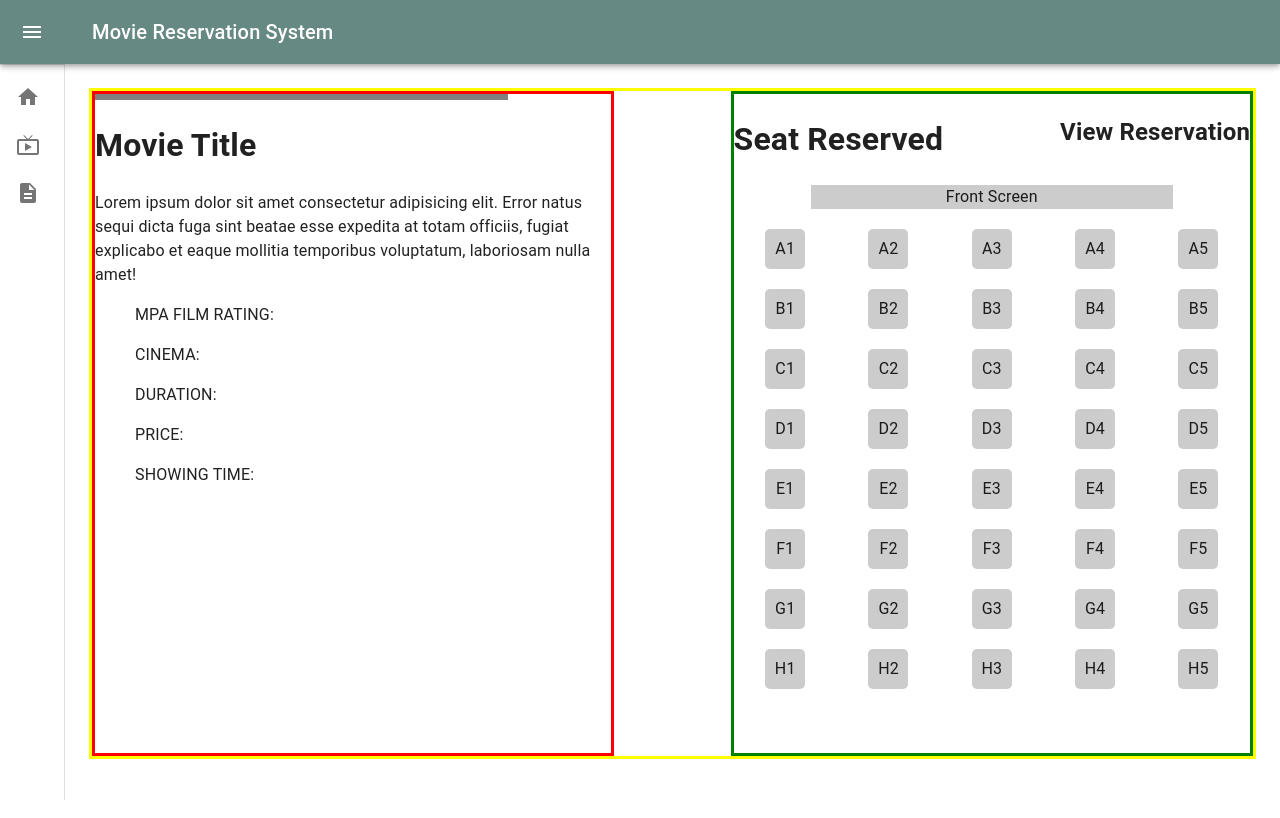
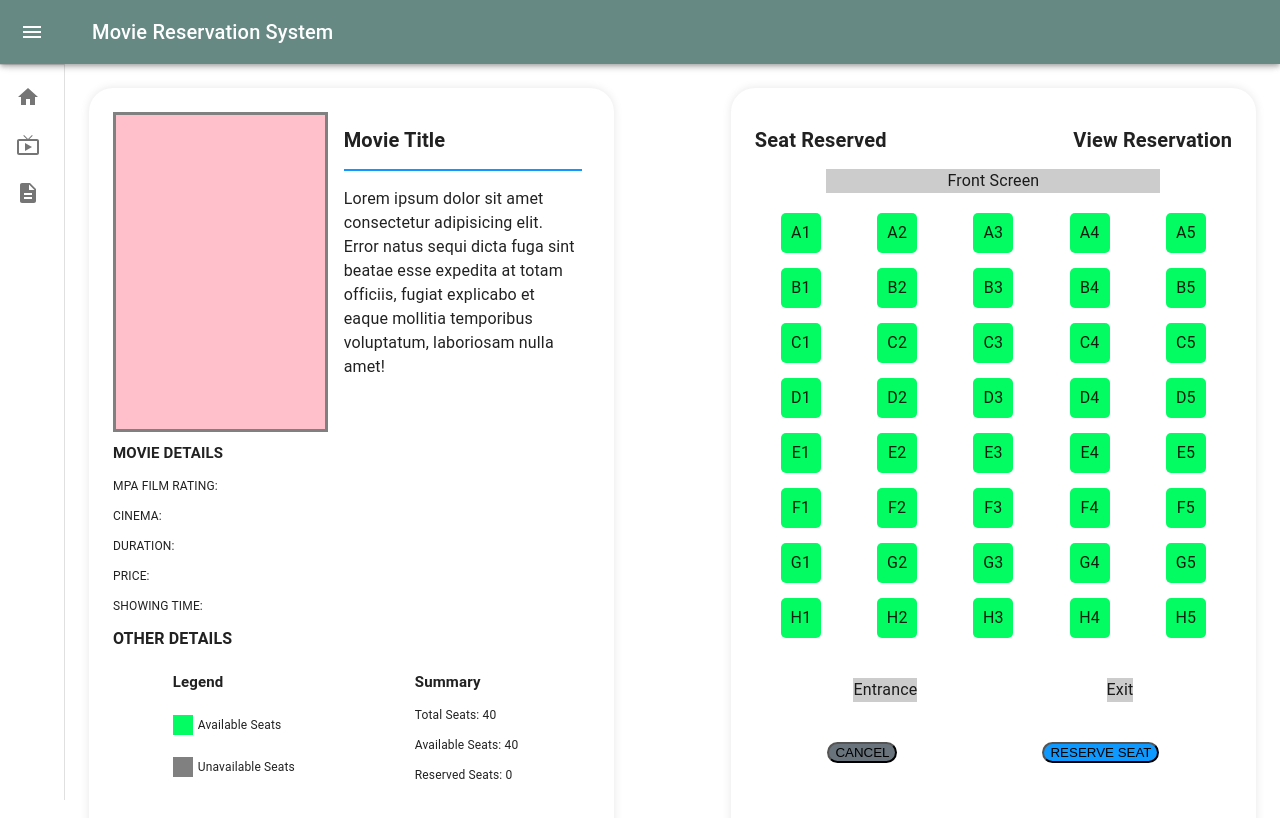
Before and after one commit to aryanclaire/MovieReservation, a React (Create React App) app: page /movies in a window 1280 px wide. Shown: the top 818 px of the page. Built offline with nearby package versions, Linux system fonts and the light colour scheme.

Commit message:
done to be revised

```diff
--- a/src/pages/Movies/Movies.jsx
+++ b/src/pages/Movies/Movies.jsx
@@ -1,43 +1,81 @@
-import React from 'react';
+import React, { useState } from 'react';
 import '../../styles/MovieDetails.css';
-// import dan from '../../dan.jpg';
-
-
 
 function Movies() {
-
     const rows = 8;
     const seatsPerRow = 5;
+
+    // Initialize seat reservation state
+    const [reservedSeats, setReservedSeats] = useState([]);
+
+    // Function to handle seat click
+    const handleSeatClick = (row, seat) => {
+        const seatId = `${row}${seat}`;
+        if (reservedSeats.includes(seatId)) {
+            // If seat is already reserved, unreserve it
+            setReservedSeats(reservedSeats.filter(reservedSeat => reservedSeat !== seatId));
+        } else {
+            // Otherwise, reserve the seat
+            setReservedSeats([...reservedSeats, seatId]);
+        }
+    };
+
+    const totalSeats = rows * seatsPerRow;
+    const availableSeats = totalSeats - reservedSeats.length;
+
     const seatLayout = Array.from({ length: rows }, (_, rowIndex) =>
         Array.from({ length: seatsPerRow }, (_, seatIndex) => ({
             row: String.fromCharCode(65 + rowIndex), // Convert to letters A-H
             seat: seatIndex + 1
         }))
     );
+
     return (
         <div className='main-wrapper'>
             <div className='movieDetails-wrapper'>
               <div className='movieDescription'>
-                <div className='moviePoster'> {/*DASD*/}
-                {/* <img src={dan}/> */}
+                <div className='moviePoster'>
                 </div>
                 <div className='movieTitle'>
+                  <div className='title'>
                     <h1>Movie Title</h1>
+                  </div>
                   <p>Lorem ipsum dolor sit amet consectetur adipisicing elit. Error natus sequi dicta fuga sint beatae esse expedita at totam officiis, fugiat explicabo et eaque mollitia temporibus voluptatum, laboriosam nulla amet!</p>
                 </div>
+              </div>
                 <div className='movieDetails'>
-                        <ul>MPA FILM RATING: </ul>
-                        <ul>CINEMA: </ul>
-                        <ul>DURATION: </ul>
-                        <ul>PRICE: </ul>
-                        <ul>SHOWING TIME: </ul>
+                  <h1>MOVIE DETAILS</h1>
+                  <p>MPA FILM RATING: </p>
+                  <p>CINEMA:</p>
+                  <p>DURATION: </p>
+                  <p>PRICE: </p>
+                  <p>SHOWING TIME: </p>
+                </div>
+                <h1 style={{fontSize:'1em'}}>OTHER DETAILS</h1>
+                <div className='otherDetails'>
+                  <div className='legend'>
+                  <h1>Legend</h1>
+                  <div className='legend-item'>
+                      <div className='legend-box available'></div>
+                      <p className='legend-text'>Available Seats</p>
+                  </div>
+                  <div className='legend-item'>
+                      <div className='legend-box unavailable'></div>
+                      <p className='legend-text'>Unavailable Seats</p>
+                  </div>
+                  </div>
+                  <div className='summary'>
+                    <h1>Summary</h1>
+                    <p>Total Seats: {totalSeats}</p>
+                    <p>Available Seats: {availableSeats}</p>
+                    <p>Reserved Seats: {reservedSeats.length}</p>
                   </div>
                 </div>
             </div>
             <div className='seatLayout-wrapper'>
                 <div className='header'>
                     <h1>Seat Reserved</h1>
-            <h2>View Reservation</h2>
+                    <h1>View Reservation</h1>
                 </div>
                 <div className='screen'>
                     Front Screen
@@ -46,18 +84,28 @@ function Movies() {
                     {seatLayout.map((row, rowIndex) => (
                         <div key={rowIndex} className="row">
                             {row.map(seat => (
-                <div key={`${seat.row}-${seat.seat}`} className="seat">
-                {`${seat.row}${seat.seat}`} {/* Concatenate row letter with seat number */}
+                                <div
+                                    key={`${seat.row}-${seat.seat}`}
+                                    className={`seat ${reservedSeats.includes(`${seat.row}${seat.seat}`) ? 'reserved' : ''}`}
+                                    onClick={() => handleSeatClick(seat.row, seat.seat)}
+                                >
+                                    {`${seat.row}${seat.seat}`}
                                 </div>
                             ))}
                         </div>
                     ))}
                 </div>
-
-
+                <div className='entrance-exit-wrapper'>
+                    <p className='entrance-exit'>Entrance</p>
+                    <p className='entrance-exit'>Exit</p>
+                </div>
+                <div className='buttons'>
+                    <button className='button1'>CANCEL</button>
+                    <button className='button2'>RESERVE SEAT</button>
                 </div>
             </div>
-  )
+        </div>
+    );
 }
 
-export default Movies
+export default Movies;
--- a/src/styles/MovieDetails.css
+++ b/src/styles/MovieDetails.css
@@ -7,34 +7,95 @@ body{
 .main-wrapper{
     display: flex;
     width: 100%;
-    height: 100%;
-    border: solid yellow;
+    height: 100vh;
     justify-content: space-between;
 }
 
 .movieDetails-wrapper{
+    border-radius: 1.5em;
     width: 45%;
     height: 100%;
-    border: solid red;
+    padding: 1.5em;
+    background-color: white;
+    box-shadow: 0px 0px 10px rgba(0, 0, 0, 0.1);
+}
+.movieDescription {
+    display: flex;
 }
 
-.moviePoster{
-    /* position: relative; */
-    width: 80%;
-    height: 100%;
+.moviePoster {
+    width: 45%;
+    height: 20em;
     background-color: pink;
     border: solid gray;
+    margin-right: 1em;
+}
 
+.movieTitle {
+    width: 50%;
+    margin-right: auto;
+    text-align: left;
 }
-/*
-.movieTitle{
-    float: right;
-} */
 
+.title{
+    border-bottom: solid 2px #0D99FF;
+}
+
+.movieDetails{
+    font-size: .75em;
+    margin-right: 1em;
+    text-align: left;
+}
+
+.otherDetails{
+    display: flex;
+    justify-content: space-evenly;
+}
+
+.legend {
+    font-size: .75em;
+    display: flex;
+    flex-direction: column;
+    align-items: left;
+    margin-bottom: 0;
+    margin-top: 0;
+    margin-right: 5em;
+}
+
+.legend-item {
+    display: flex;
+    align-items: center;
+    margin: 0;
+}
+
+.legend-box {
+    width: 20px;
+    height: 20px;
+}
+
+.unavailable{
+    background-color: gray;
+}
+
+.available{
+    background-color: #03fc62;
+}
+.legend-text {
+    margin-left: 5px;
+}
+
+.summary{
+    font-size: .75em;
+    margin-right: 1em;
+    text-align: left;
+}
 .seatLayout-wrapper{
+    border-radius: 1.5em;
     width: 45%;
     height: 100%;
-    border: solid green;
+    padding: 1.5em;
+    background-color: white;
+    box-shadow: 0px 0px 10px rgba(0, 0, 0, 0.1);
 }
 
 .header{
@@ -51,23 +112,115 @@ body{
 }
 
 .seat-layout {
-  margin-top: 20px ;
+    margin-top: 20px;
     display: grid;
-  grid-template-columns: repeat(1, 1fr); /* 8 columns */
-  gap: 20px; /* Gap between seats */
+    grid-template-columns: repeat(1, 1fr);
+    gap: 15px;
 }
 
 .row {
     display: flex;
+    gap: 0.25em;
 }
 
 .seat {
     width: 40px;
     height: 40px;
-  background-color: #ccc;
+    background-color:  #03fc62;
     margin: auto;
     border-radius: 5px;
     display: flex;
     justify-content: center;
     align-items: center;
 }
+
+.entrance-exit-wrapper{
+    display: flex;
+    justify-content: space-between;
+    padding: 0.25em;
+}
+
+.entrance-exit{
+    background-color: #ccc;
+}
+
+h1{
+    font-size: 1.25em;
+}
+
+.buttons {
+    display: flex;
+    justify-content: space-between;
+    border-radius: 20px;
+    box-shadow: none;
+}
+
+.button1 {
+    background-color: #69737B;
+    border-radius: 20px;
+    box-shadow: none;
+}
+
+.button2 {
+    background-color: #0D99FF;
+    border-radius: 20px;
+    box-shadow: none;
+}
+
+.seat.reserved {
+    background-color:#ccc;
+}
+
+.entrance-exit-wrapper,
+.buttons {
+    display: flex;
+    justify-content: space-around;
+    margin-top: 20px;
+}
+
+.seat:hover {
+    background-color: #999;
+    cursor: pointer;
+}
+
+.buttons button:hover {
+    color: #fff;
+    cursor: pointer;
+}
+
+@media (max-width: 768px) {
+    .main-wrapper {
+        flex-direction: column;
+    }
+
+    .movieDetails-wrapper,
+    .seatLayout-wrapper {
+        width: 100%;
+        margin-bottom: 20px;
+    }
+
+    .moviePoster {
+        width: 100%;
+        margin-right: 0;
+    }
+
+    .movieTitle {
+        width: 100%;
+        margin-right: 0;
+        text-align: center;
+    }
+
+    .movieDetails {
+        width: 100%;
+        margin-right: 0;
+        text-align: center;
+    }
+
+    .seatLayout-wrapper .buttons {
+        flex-direction: column;
+    }
+
+    .buttons button {
+        width: 100%;
+    }
+}
```
Lines whose indentation alone changed are shown as unchanged.
